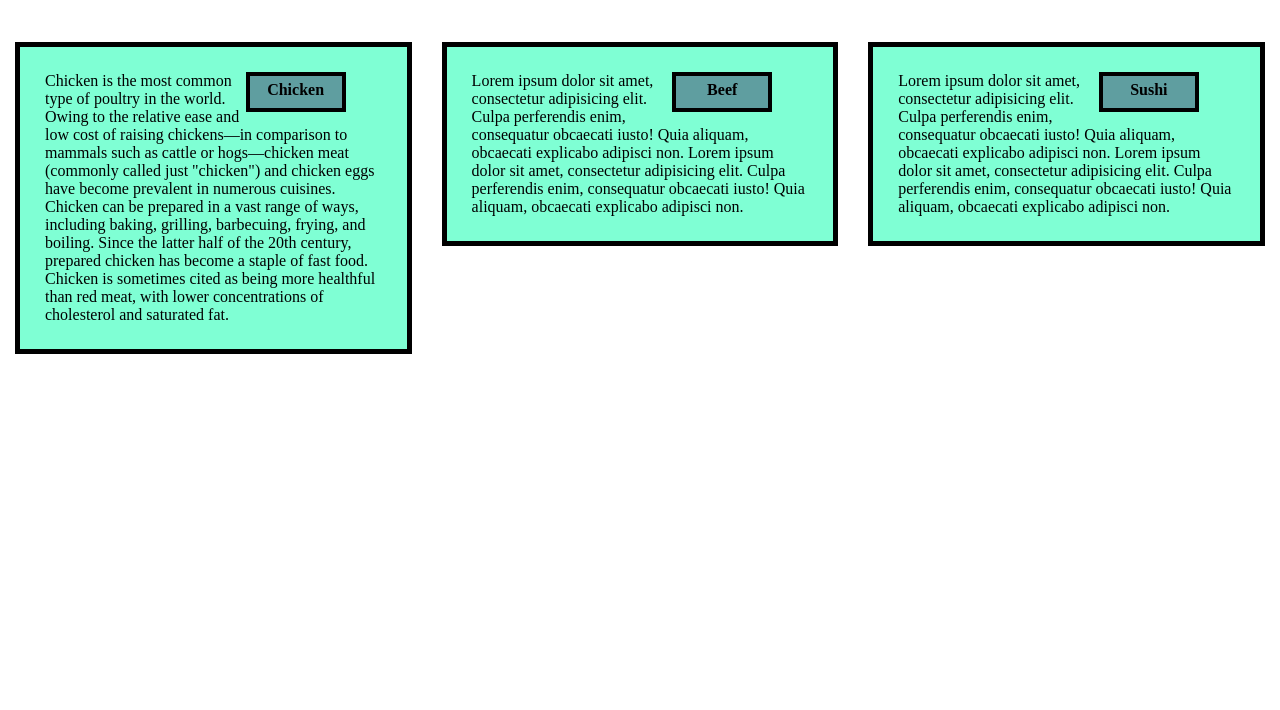
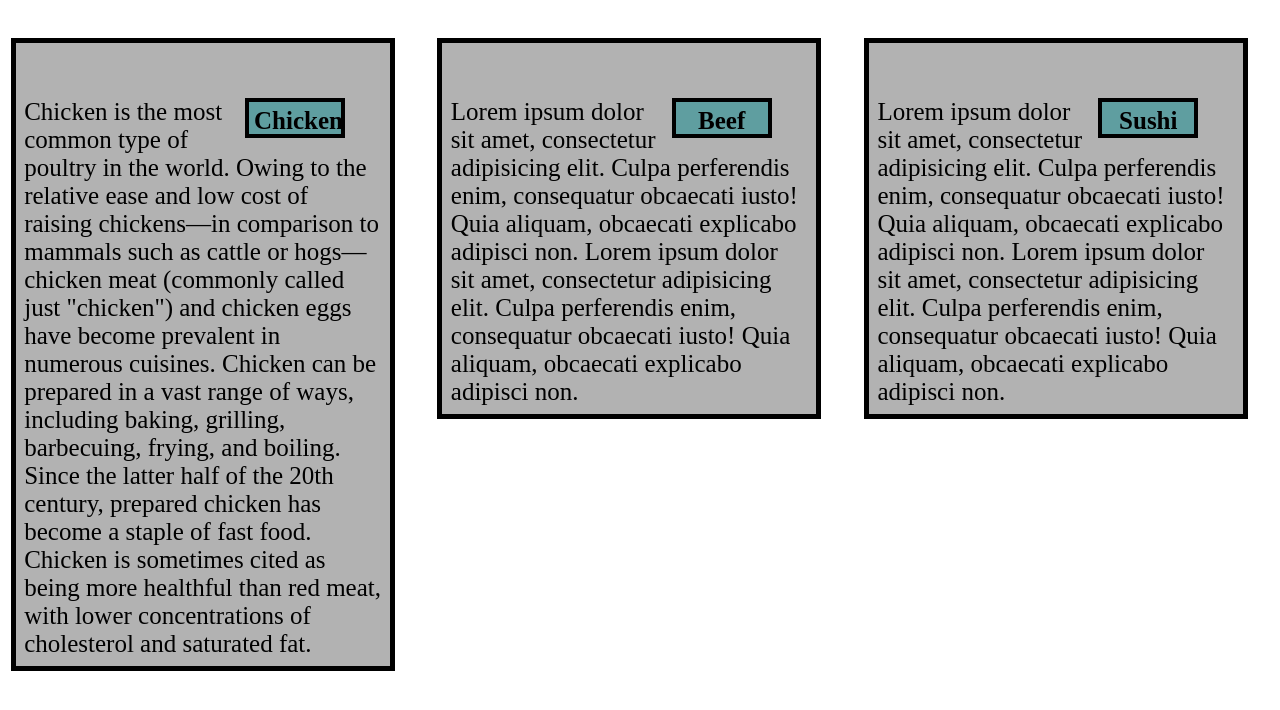
Before and after one commit to RicardoRuizQuiroga/coursera-test, a plain HTML site: page module2-solution/index.html in a window 1280 px wide. Shown: the part 40-750 px from the top of the page. Drawn offline with Linux system fonts and the light colour scheme.

Commit message:
estoy aprendiendo

```diff
--- a/module2-solution/css/style.css
+++ b/module2-solution/css/style.css
@@ -23,12 +23,15 @@ body{
  }
 
 .item-box{
-    position: relative;
-    top: 0;
-    background-color: aquamarine;
-    margin: 15px;
-    padding: 25px;
     border: 5px solid black;
+    width: 90%;
+    height: auto;
+    margin: 2.5%;
+    color: black;
+    font-size: 25px;
+    padding: 2%;
+    padding-top: 55px;
+    background-color: rgba(0,0,0,0.3);
 }
 
 .item p
```
